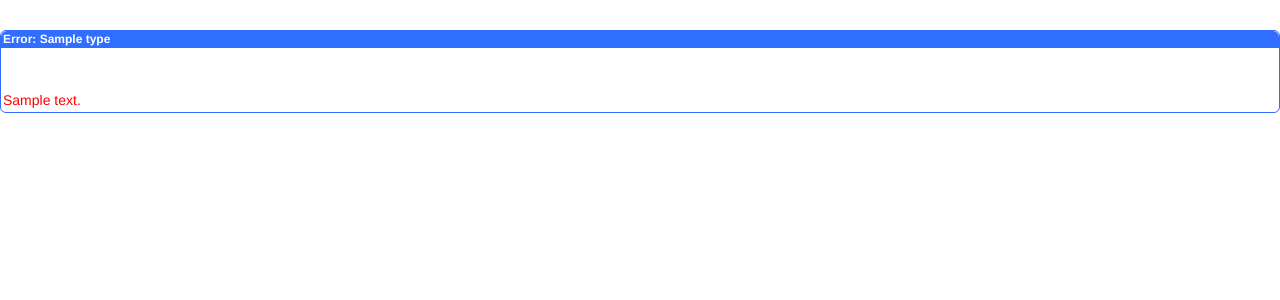
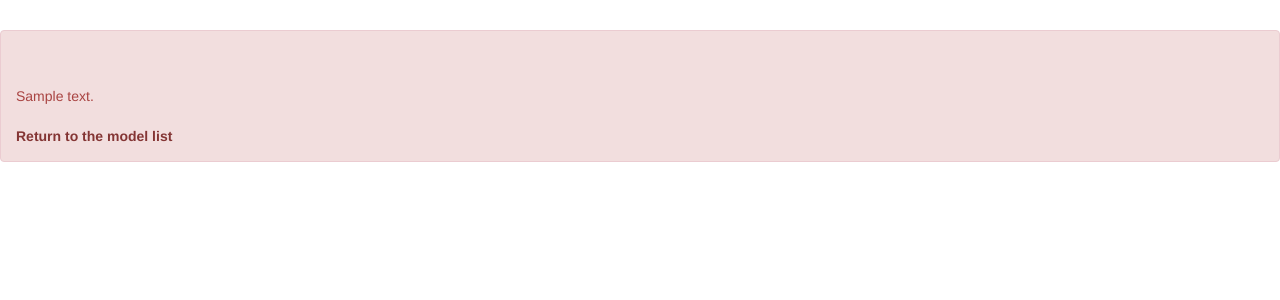
Before and after one commit to CyanoFactory/WeDesign, a Django app: template wedesign/templates/wedesign/error.html in a window 1280 px wide. Shown: the top 300 px of the page. Run offline with Django 3.2, Linux system fonts and the light colour scheme; the template is opened without the code that fills it: most values are stand-ins (such as "Sample title", 1, 10 or a date in 2020); some libraries are stand-ins or nearby versions.

Commit message:
Improve error message when model access is denied. Remove glyphicons.

```diff
--- a/wedesign/static/wedesign/js/page_simulation.js
+++ b/wedesign/static/wedesign/js/page_simulation.js
@@ -245,17 +245,14 @@ define(["require", "exports", "jquery", "./design_utils", "datatables.net"], fun
         ;
         notifyInfo(text) {
             document.getElementById("wedesign-notify-box").innerHTML = '<div class="alert alert-info" role="alert">\
-            <span class="glyphicon glyphicon-info-sign" aria-hidden="true"></span>\
             <span class="sr-only">Info:</span>' + text + '</div>';
         }
         notifyWarning(text) {
             document.getElementById("wedesign-notify-box").innerHTML = '<div class="alert alert-warning" role="alert">\
-            <span class="glyphicon glyphicon-warning-sign" aria-hidden="true"></span>\
             <span class="sr-only">Info:</span>' + text + '</div>';
         }
         notifyError(text) {
             document.getElementById("wedesign-notify-box").innerHTML = '<div class="alert alert-danger" role="alert">\
-            <span class="glyphicon glyphicon-exclamation-sign" aria-hidden="true"></span>\
             <span class="sr-only">Error:</span>' + text + '</div>';
         }
         simulate() {
--- a/wedesign/static/wedesign/ts/page_simulation.ts
+++ b/wedesign/static/wedesign/ts/page_simulation.ts
@@ -305,19 +305,16 @@ export class Page {
 
     notifyInfo(text: string) {
         document.getElementById("wedesign-notify-box").innerHTML = '<div class="alert alert-info" role="alert">\
-            <span class="glyphicon glyphicon-info-sign" aria-hidden="true"></span>\
             <span class="sr-only">Info:</span>' + text + '</div>';
     }
 
     notifyWarning(text: string) {
         document.getElementById("wedesign-notify-box").innerHTML = '<div class="alert alert-warning" role="alert">\
-            <span class="glyphicon glyphicon-warning-sign" aria-hidden="true"></span>\
             <span class="sr-only">Info:</span>' + text + '</div>';
     }
 
     notifyError(text: string) {
         document.getElementById("wedesign-notify-box").innerHTML = '<div class="alert alert-danger" role="alert">\
-            <span class="glyphicon glyphicon-exclamation-sign" aria-hidden="true"></span>\
             <span class="sr-only">Error:</span>' + text + '</div>';
     }
 
--- a/wedesign/templates/wedesign/design.html
+++ b/wedesign/templates/wedesign/design.html
@@ -210,7 +210,6 @@ input[type="checkbox"] {
 
 {% if not request.user.is_authenticated %}
 <div class="alert alert-info" role="alert">
-        <span class="glyphicon glyphicon-info-sign" aria-hidden="true"></span>
         <span class="sr-only">Info:</span>You are not logged in. Making permanent changes to models or uploading new ones is disabled.</div>
 </div>
 {% endif %}
--- a/wedesign/templates/wedesign/error.html
+++ b/wedesign/templates/wedesign/error.html
@@ -7,55 +7,14 @@ Hochschule Mittweida, University of Applied Sciences
 Released under the MIT license
 {% endcomment %}
 
-{% block extra_head %}
-
-<style>
-#error{
-	width:100%;
-	margin:0px;
-	padding:0px;
-	border:1px solid #306EFF;
-	border-radius:6px;
-}
-#error h1{
-	margin:0px;
-	padding:2px;
-	font-size:12px;
-	font-weight:bold;
-	color:white;
-	background:#306EFF;
-	border-top-left-radius:6px;
-	border-top-right-radius:6px;
-}
-#error .content{
-	padding:2px;
-	color:red;
-}
-@media print{
-	#error{
-		border:none;
-	}
-	#error h1{
-		color:black;
-		background-color:transparent;
-	}
-	#error .content{
-		color:black;
-		font-style:normal;
-	}
-}
-</style>
-{% endblock %}
-
 {% block content %}
-<div id="error">
-	<h1>Error: {{ type }}</h1>
-	<div class="content">
-	{{ message }}
-	{% if message_extra %}
-	<br/><br/>
-	{{ message_extra|safe }}
-	{% endif %}
-	</div>
+<div class="alert alert-danger" role="alert">
+    {{ message }}
+    {% if message_extra %}
+        <br/><br/>
+        {{ message_extra|safe }}
+    {% endif %}
+    <br/><br/>
+    <a href="{% url "wedesign:index" %}" class="alert-link">Return to the model list</a>
 </div>
 {% endblock %}
--- a/wedesign/templates/wedesign/list.html
+++ b/wedesign/templates/wedesign/list.html
@@ -164,7 +164,6 @@ $(document).ready(function() {
 {% block content %}
 {% if not request.user.is_authenticated %}
 <div class="alert alert-info" role="alert">
-        <span class="glyphicon glyphicon-info-sign" aria-hidden="true"></span>
         <span class="sr-only">Info:</span>You are not logged in. Making permanent changes to models or uploading new ones is disabled.</div>
 </div>
 {% endif %}
--- a/wedesign/views.py
+++ b/wedesign/views.py
@@ -62,7 +62,10 @@ def design(request, pk):
     user = replace_guest_user(request.user)
 
     try:
-        item = DesignModel.objects.get(user=user, pk=pk)
+        item = DesignModel.objects.get(pk=pk)
+        if item.user != request.user:
+            return render_queryset_to_response_error(
+                request, error=404, msg="You have no permissions to access this model")
         current = item.get_latest_revision()
     except ObjectDoesNotExist:
         return render_queryset_to_response_error(request, error=404, msg="Model not found")
```
